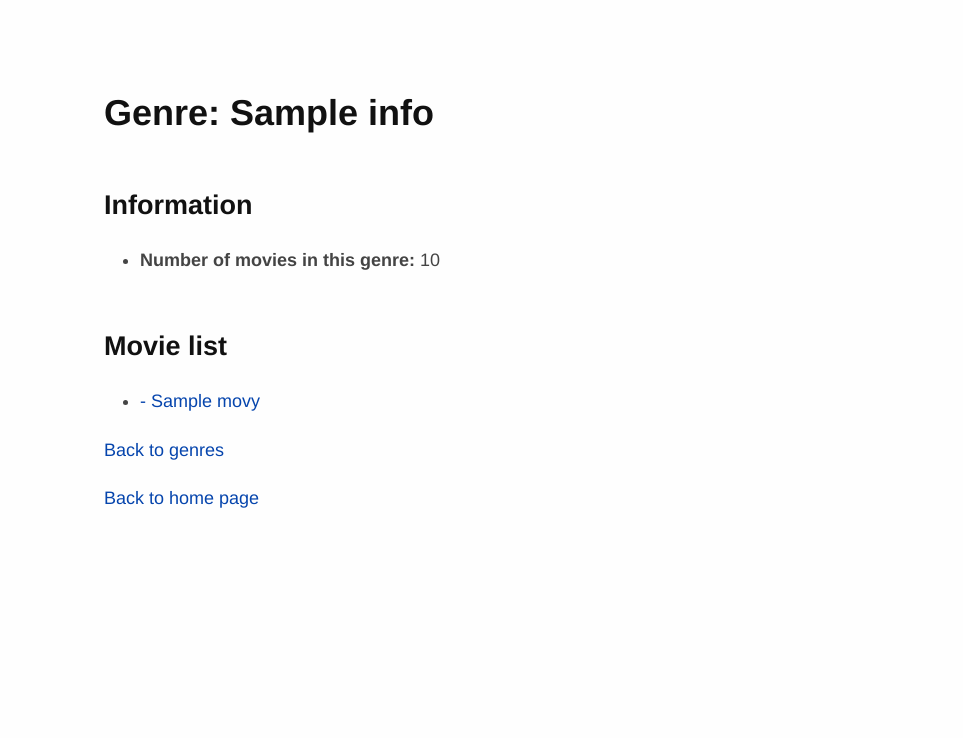
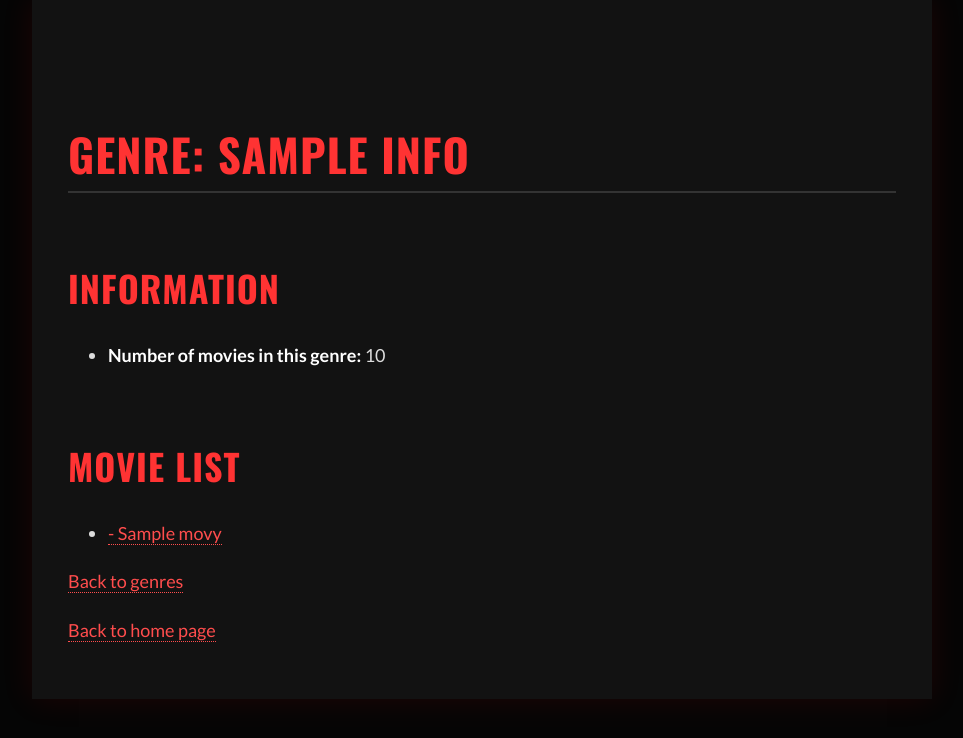
Before and after one commit to lara-queirogaa/Metacritics-website, a Flask app: template templates/genre.html in a window 1280 px wide. Shown: the top 738 px of the page, without its empty margins (158-1121 px from the left). Run offline with Flask 3, Linux system fonts and the light colour scheme; the template is opened without the code that fills it: most values are stand-ins (such as "Sample title", 1, 10 or a date in 2020).

Commit message:
Revamp CSS for cinema noir theme
Updated styles for a cinema noir theme, including font changes, background colors, and link styles.

```diff
--- a/static/style.css
+++ b/static/style.css
@@ -1,64 +1,68 @@
 /*
- * I add this to html files generated with pandoc.
+ * TEMA: CINEMA NOIR (Vermelho & Preto)
+ * Modificado a partir do padrão do Pandoc
  */
+
+/* Importar fontes de cinema */
+@import url('https://fonts.googleapis.com/css2?family=Lato:ital,wght@0,400;0,700;1,400&family=Oswald:wght@500;700&display=swap');
 
 html {
   font-size: 100%;
   overflow-y: scroll;
   -webkit-text-size-adjust: 100%;
   -ms-text-size-adjust: 100%;
+  background-color: #050505; /* Fundo geral preto */
 }
 
 body {
-  color: #444;
-  font-family: Helvetica, Georgia, Palatino, 'Palatino Linotype', Times, 'Times New Roman', serif;
-  font-size: 12px;
+  color: #dcdcdc; /* Texto branco sujo (para não cansar a vista) */
+  font-family: 'Lato', Helvetica, Arial, sans-serif;
+  font-size: 16px; /* Aumentado ligeiramente para leitura */
   line-height: 1.7;
-  padding: 1em;
+  padding: 2em;
   margin: auto;
-  max-width: 42em;
-  background: #fefefe;
+  max-width: 46em;
+  background: #121212; /* Fundo da "folha" */
+  box-shadow: 0 0 30px rgba(255, 0, 0, 0.1); /* Brilho subtil vermelho */
 }
 
+/* --- Links --- */
+
 a {
-  color: #0645ad;
+  color: #ff4d4d; /* Vermelho claro */
   text-decoration: none;
+  border-bottom: 1px dotted #ff4d4d;
+  transition: all 0.2s ease;
 }
 
 a:visited {
-  color: #0b0080;
+  color: #cc0000;
 }
 
 a:hover {
-  color: #06e;
+  color: #ffffff;
+  text-shadow: 0 0 5px #ff0000;
+  border-bottom: 1px solid #ffffff;
 }
 
 a:active {
-  color: #faa700;
+  color: #ff0000;
 }
 
 a:focus {
   outline: thin dotted;
 }
 
+/* --- Seleção de Texto --- */
+
 *::-moz-selection {
-  background: rgba(255, 255, 0, 0.3);
-  color: #000;
+  background: #b30000; /* Vermelho Sangue */
+  color: #fff;
 }
 
 *::selection {
-  background: rgba(255, 255, 0, 0.3);
-  color: #000;
-}
-
-a::-moz-selection {
-  background: rgba(255, 255, 0, 0.3);
-  color: #0645ad;
-}
-
-a::selection {
-  background: rgba(255, 255, 0, 0.3);
-  color: #0645ad;
+  background: #b30000;
+  color: #fff;
 }
 
 p {
@@ -67,262 +71,152 @@ p {
 
 img {
   max-width: 100%;
+  border-radius: 4px;
+  box-shadow: 0 5px 15px rgba(0,0,0,0.5);
 }
 
+/* --- Títulos (Fonte Oswald) --- */
+
 h1, h2, h3, h4, h5, h6 {
-  color: #111;
+  color: #ff3333; /* Vermelho Cinema */
   line-height: 125%;
   margin-top: 2em;
-  font-weight: bold;
-}
-
-h4, h5, h6 {
-  font-weight: bold;
+  font-family: 'Oswald', sans-serif;
+  font-weight: 700;
+  text-transform: uppercase;
+  letter-spacing: 1px;
 }
 
 h1 {
-  font-size: 2em;
+  font-size: 2.5em;
+  border-bottom: 2px solid #333;
+  padding-bottom: 0.2em;
 }
 
-h2 {
-  font-size: 1.5em;
-}
+h2 { font-size: 2em; }
+h3 { font-size: 1.5em; color: #ff6666; }
+h4 { font-size: 1.2em; }
+h5 { font-size: 1em; }
+h6 { font-size: 0.9em; color: #888; }
 
-h3 {
-  font-size: 1em;
-}
-
-h4 {
-  font-size: 1.2em;
-}
-
-h5 {
-  font-size: 1em;
-}
-
-h6 {
-  font-size: 0.9em;
-}
+/* --- Citações --- */
 
 blockquote {
-  color: #666666;
-  margin: 0;
-  padding-left: 3em;
-  border-left: 0.5em #EEE solid;
+  color: #aaa;
+  margin: 2em 0;
+  padding-left: 1.5em;
+  border-left: 5px solid #cc0000; /* Barra vermelha */
+  background-color: #1a1a1a;
+  padding: 1em;
+  font-style: italic;
 }
 
 hr {
   display: block;
-  height: 2px;
+  height: 1px;
   border: 0;
-  border-top: 1px solid #aaa;
-  border-bottom: 1px solid #eee;
-  margin: 1em 0;
+  border-top: 1px solid #333;
+  margin: 2em 0;
   padding: 0;
 }
 
+/* --- Código --- */
+
 pre, code, kbd, samp {
-  color: #000;
+  color: #ffcccc;
   font-family: monospace, monospace;
-  _font-family: 'courier new', monospace;
   font-size: 0.98em;
+  background-color: #1e1e1e;
 }
 
 pre {
-  white-space: pre;
   white-space: pre-wrap;
   word-wrap: break-word;
+  padding: 15px;
+  border: 1px solid #333;
+  border-left: 2px solid #ff3333;
 }
 
 b, strong {
   font-weight: bold;
-}
-
-dfn {
-  font-style: italic;
-}
-
-ins {
-  background: #ff9;
-  color: #000;
-  text-decoration: none;
+  color: #fff;
 }
 
 mark {
-  background: #ff0;
-  color: #000;
+  background: #cc0000;
+  color: #fff;
   font-style: italic;
   font-weight: bold;
 }
 
-sub, sup {
-  font-size: 75%;
-  line-height: 0;
-  position: relative;
-  vertical-align: baseline;
-}
-
-sup {
-  top: -0.5em;
-}
-
-sub {
-  bottom: -0.25em;
-}
-
-ul, ol {
-  margin: 1em 0;
-  padding: 0 0 0 2em;
-}
-
-li p:last-child {
-  margin-bottom: 0;
-}
-
-ul ul, ol ol {
-  margin: .3em 0;
-}
-
-dl {
-  margin-bottom: 1em;
-}
-
-dt {
-  font-weight: bold;
-  margin-bottom: .8em;
-}
-
-dd {
-  margin: 0 0 .8em 2em;
-}
-
-dd:last-child {
-  margin-bottom: 0;
-}
-
-img {
-  border: 0;
-  -ms-interpolation-mode: bicubic;
-  vertical-align: middle;
-}
-
-figure {
-  display: block;
-  text-align: center;
-  margin: 1em 0;
-}
-
-figure img {
-  border: none;
-  margin: 0 auto;
-}
-
-figcaption {
-  font-size: 0.8em;
-  font-style: italic;
-  margin: 0 0 .8em;
-}
+/* --- Listas e Tabelas --- */
 
 table {
   margin-bottom: 2em;
-  border-bottom: 1px solid #ddd;
-  border-right: 1px solid #ddd;
+  border-bottom: 1px solid #333;
+  border-right: 1px solid #333;
   border-spacing: 0;
   border-collapse: collapse;
+  width: 100%;
 }
 
 table th {
-  padding: .2em 1em;
-  background-color: #eee;
-  border-top: 1px solid #ddd;
-  border-left: 1px solid #ddd;
+  padding: .5em 1em;
+  background-color: #222;
+  color: #ff3333;
+  border-top: 1px solid #333;
+  border-left: 1px solid #333;
+  font-family: 'Oswald', sans-serif;
 }
 
 table td {
-  padding: .2em 1em;
-  border-top: 1px solid #ddd;
-  border-left: 1px solid #ddd;
+  padding: .5em 1em;
+  border-top: 1px solid #333;
+  border-left: 1px solid #333;
   vertical-align: top;
+  color: #ccc;
+}
+
+table tr:hover td {
+  background-color: #1a1a1a;
 }
 
 .author {
   font-size: 1.2em;
   text-align: center;
+  color: #ff6666;
+  font-family: 'Oswald', sans-serif;
 }
 
+/* --- Responsividade e Impressão --- */
+
 @media only screen and (min-width: 480px) {
-  body {
-    font-size: 16px;
-  }
-}
-@media only screen and (min-width: 768px) {
   body {
     font-size: 18px;
   }
 }
+
 @media print {
   * {
     background: transparent !important;
     color: black !important;
     filter: none !important;
     -ms-filter: none !important;
+    text-shadow: none !important;
   }
 
   body {
     font-size: 12pt;
     max-width: 100%;
+    background: white;
   }
 
   a, a:visited {
     text-decoration: underline;
+    color: black;
   }
 
-  hr {
-    height: 1px;
-    border: 0;
-    border-bottom: 1px solid black;
-  }
+  h1, h2, h3 { color: black; }
 
-  a[href]:after {
-    content: " (" attr(href) ")";
-  }
-
-  abbr[title]:after {
-    content: " (" attr(title) ")";
-  }
-
-  .ir a:after, a[href^="javascript:"]:after, a[href^="#"]:after {
-    content: "";
-  }
-
-  pre, blockquote {
-    border: 1px solid #999;
-    padding-right: 1em;
-    page-break-inside: avoid;
-  }
-
-  tr, img {
-    page-break-inside: avoid;
-  }
-
-  img {
-    max-width: 100% !important;
-  }
-
-  @page :left {
-    margin: 15mm 20mm 15mm 10mm;
+  blockquote { border-left-color: black; }
 }
-
-  @page :right {
-    margin: 15mm 10mm 15mm 20mm;
-}
-
-  p, h2, h3 {
-    orphans: 3;
-    widows: 3;
-  }
-
-  h2, h3 {
-    page-break-after: avoid;
-  }
-}
```
